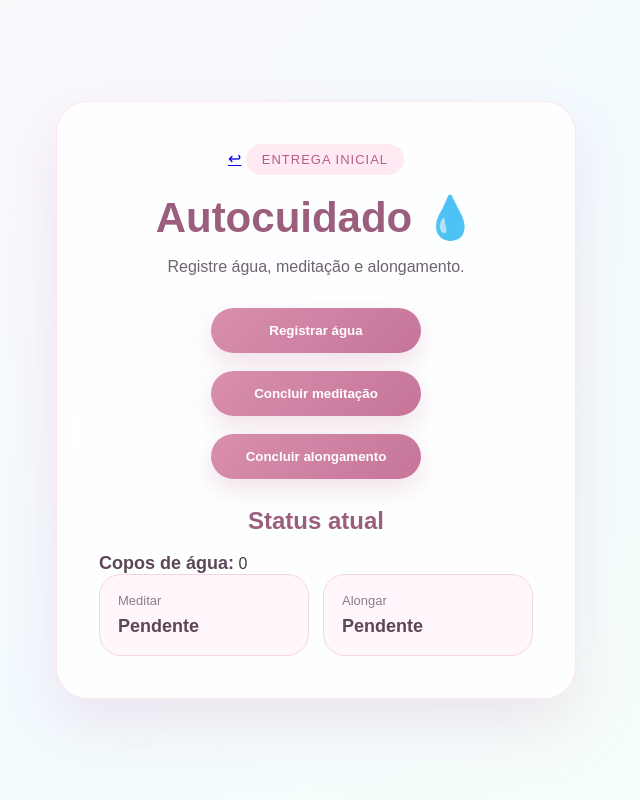
After one commit to Thamirescastro/aquamind, a Flask app: page /inicial in a window 1280 px wide. The commit adds this page. Shown: the whole page, without its empty margins (324-964 px from the left). Run offline with Flask 3, Linux system fonts and the light colour scheme.

Commit message:
style: improve buttons and spacing

```diff
--- a/src/app.py
+++ b/src/app.py
@@ -1,12 +1,45 @@
 from flask import Flask, render_template, request
 from src.api import buscar_clima
 from src.hidratacao import calcular_agua
+from src.logic import SelfCareManager
 
 app = Flask(__name__)
 
+manager = SelfCareManager()
 
-@app.route("/", methods=["GET", "POST"])
+
+@app.route("/")
 def home():
+    return render_template("home.html")
+
+
+@app.route("/inicial", methods=["GET", "POST"])
+def inicial():
+    mensagem = None
+    status = manager.get_status()
+
+    if request.method == "POST":
+        acao = request.form.get("acao")
+
+        if acao == "agua":
+            total = manager.add_water(1)
+            mensagem = f"Copo registrado! Total: {total}"
+
+        elif acao == "meditar":
+            manager.complete_task("Meditar")
+            mensagem = "Meditação concluída!"
+
+        elif acao == "alongar":
+            manager.complete_task("Alongar")
+            mensagem = "Alongamento concluído!"
+
+        status = manager.get_status()
+
+    return render_template("inicial.html", status=status, mensagem=mensagem)
+
+
+@app.route("/intermediaria", methods=["GET", "POST"])
+def intermediaria():
     resultado = None
     erro = None
 
@@ -17,17 +50,21 @@ def home():
             clima = buscar_clima(cidade)
 
             if clima:
-                recomendacao = calcular_agua(clima["temperatura"])
+                agua = calcular_agua(clima["temperatura"])
                 resultado = {
                     "cidade": clima["cidade"],
                     "temperatura": clima["temperatura"],
                     "descricao": clima["descricao"],
-                    "agua": recomendacao,
+                    "agua": agua,
                 }
             else:
-                erro = "Não consegui buscar o clima dessa cidade. Tente novamente."
+                erro = "Não consegui buscar o clima dessa cidade."
 
-    return render_template("index.html", resultado=resultado, erro=erro)
+    return render_template(
+        "intermediaria.html",
+        resultado=resultado,
+        erro=erro
+    )
 
 
 if __name__ == "__main__":
--- a/src/static/style.css
+++ b/src/static/style.css
@@ -159,3 +159,52 @@ strong {
         grid-template-columns: 1fr;
     }
 }
+
+.home-actions {
+    display: flex;
+    justify-content: center;
+    gap: 18px;
+    flex-wrap: wrap;
+    margin-top: 28px;
+}
+
+.task-actions {
+    display: flex;
+    justify-content: center;
+    gap: 18px;
+    flex-wrap: wrap;
+    margin: 28px 0;
+}
+
+.task-actions button {
+    min-width: 210px;
+}
+
+.button-link {
+    display: inline-block;
+    text-decoration: none;
+    border-radius: 999px;
+    padding: 15px 24px;
+    background: linear-gradient(135deg, #d98fad, #c67599);
+    color: white;
+    font-weight: bold;
+    box-shadow: 0 10px 24px rgba(198, 117, 153, 0.25);
+    transition: 0.25s ease;
+}
+
+.button-link:hover {
+    transform: translateY(-3px) scale(1.03);
+    box-shadow: 0 14px 30px rgba(198, 117, 153, 0.35);
+}
+
+.task-actions button {
+    border-radius: 999px;
+    background: linear-gradient(135deg, #d98fad, #c67599);
+    box-shadow: 0 10px 24px rgba(198, 117, 153, 0.22);
+    transition: 0.25s ease;
+}
+
+.task-actions button:hover {
+    transform: translateY(-3px) scale(1.03);
+    box-shadow: 0 14px 30px rgba(198, 117, 153, 0.35);
+}
--- /dev/null
+++ b/src/templates/inicial.html
@@ -0,0 +1,47 @@
+<!DOCTYPE html>
+<html lang="pt-BR">
+<head>
+    <meta charset="UTF-8">
+    <title>Entrega Inicial - AquaMind</title>
+    <link rel="stylesheet" href="{{ url_for('static', filename='style.css') }}">
+</head>
+<body>
+    <main class="container">
+        <section class="card">
+            <a class="back" href="/">↩</a>
+
+            <div class="badge">entrega inicial</div>
+            <h1>Autocuidado 💧</h1>
+            <p class="subtitle">Registre água, meditação e alongamento.</p>
+
+            {% if mensagem %}
+                <p class="success">{{ mensagem }}</p>
+            {% endif %}
+
+            <form method="POST" class="task-actions">
+                <button name="acao" value="agua">Registrar água</button>
+                <button name="acao" value="meditar">Concluir meditação</button>
+                <button name="acao" value="alongar">Concluir alongamento</button>
+            </form>
+
+            <div class="result">
+                <h2>Status atual</h2>
+                <p><strong>Copos de água:</strong> {{ status.water }}</p>
+
+                <div class="info-grid">
+                    {% for tarefa, concluida in status.tasks.items() %}
+                        <div>
+                            <span>{{ tarefa }}</span>
+                            {% if concluida %}
+                                <strong>Concluída</strong>
+                            {% else %}
+                                <strong>Pendente</strong>
+                            {% endif %}
+                        </div>
+                    {% endfor %}
+                </div>
+            </div>
+        </section>
+    </main>
+</body>
+</html>
```
Also changed, not shown: src/staticc/stylee.css (added, +53 -0 lines), src/templates/home.html (added, +22 -0 lines), src/templates/intermediaria.html (added, +53 -0 lines).
